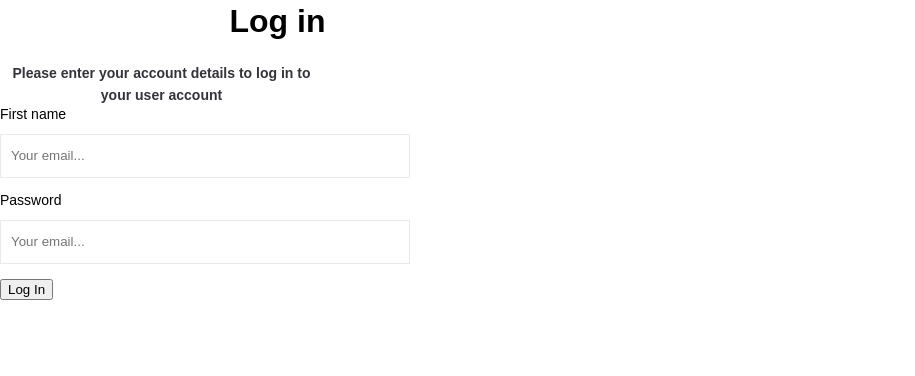
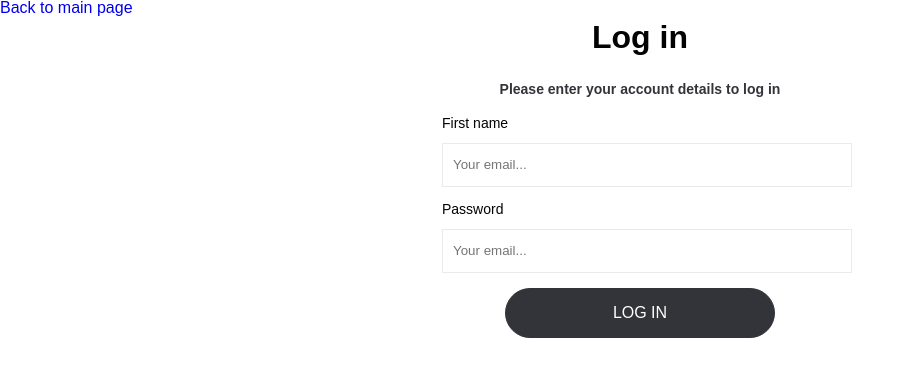
Before and after one commit to Saribeg/E-Commerse-Online-Shop, a React (Create React App) app in the folder client/: page /login in a window 1280 px wide. Shown: the top 376 px of the page, without its empty margins (0-915 px from the left). Built offline with nearby package versions, Linux system fonts and the light colour scheme.

Commit message:
bug fixing

```diff
--- a/client/src/components/TopBlockAuth/LoginForm/FormLogin.js
+++ b/client/src/components/TopBlockAuth/LoginForm/FormLogin.js
@@ -7,12 +7,12 @@ class FormLogin extends Component {
     render(){
         const {handleSubmit} = this.props;
         return (
-            <form onSubmit={handleSubmit}>
+            <form onSubmit={handleSubmit} className='login-menu_form'>
 
                 <div className='login-menu_form-fields'>
                     <p className='login-form-input-title'>First name</p>
                     <Field name="email" component={customRequiredInput}
-                           className='login-field'
+                           className='login-form-input'
                            classError='input-error-message'
                            type="text" placeholder="Your email..."
                            validate={[requiredInput]}
@@ -20,7 +20,7 @@ class FormLogin extends Component {
 
                     <p className='login-form-input-title'>Password</p>
                     <Field name="password" component={customRequiredInput}
-                           className='login-field'
+                           className='login-form-input'
                            classError='input-error-message'
                            type="password" placeholder="Your email..."
                            validate={[requiredInput]}
@@ -28,7 +28,7 @@ class FormLogin extends Component {
                     {/*<p>Forgotten your password?</p>*/}
                 </div>
 
-                <button name='loginSbm' type="submit" className='enter_btn login_btn' label="submit">Log In</button>
+                <button name='loginSbm' type="submit" className='login-form_btn' label="submit">Log In</button>
             </form>
         );
     }
--- a/client/src/components/TopBlockAuth/LoginForm/LoginForm.scss
+++ b/client/src/components/TopBlockAuth/LoginForm/LoginForm.scss
@@ -2,39 +2,32 @@
   display: flex;
   flex-direction: column;
   align-items: center;
-  margin: auto;
+  margin: 0 auto;
   position: absolute;
-  top: 0;
+  top: 20px;
   left: 0;
   // bottom: 0;
   right: 0;
   z-index: 1;
-  width: 615px;
-  height: 606px;
+  width: 500px;
+  //height: 606px;
   font-size: 14px;
   border: 1px solid black;
   background-color: #fff;
   color: #030303;
 
-
-
   &_form {
-    //display: flex;
+    display: flex;
+    flex-direction: column;
+    align-items: center;
     //margin-top: 40px;
 
 
 
     &-fields {
+      display: block;
       width: 396px;
 
-      input {
-        width: 396px;
-        height: 40px;
-        margin: 5px 0 15px 0;
-        padding-left: 10px;
-        border: 1px solid #eaeaea;
-        outline: none;
-      }
     }
 
     //.form-pass_par {
@@ -44,44 +37,14 @@
     //}
   }
 
-  .enter_btn {
-    width: 270px;
-    height: 50px;
-    border-radius: 25px;
-    background-color: #33333a;
-    border: 1px solid #33333a;
-    text-align: center;
-    cursor: pointer;
-    padding-top: 17px;
-    color: #fff;
-    text-transform: uppercase;
-    margin-top: 40px;
-  }
 
-  .registration-area {
-    width: 100%;
-    background-color: rgba(0, 0, 0, 0.08);
-    height: 110px;
-    display: flex;
-    justify-content: center;
-    align-items: center;
-    margin-top: 35px;
-
-    .register_btn {
-      margin-top: 0;
-      background-color: rgba(0, 0, 0, 0.08);
-      color: #33333a;
-    }
-  }
 }
 
 .login-cancel-btn {
   width: 30px;
   height: 30px;
   border-radius: 50%;
-  background:
-          url("https://img.icons8.com/ios/50/000000/delete-sign.png")
-          no-repeat;
+  background: url("https://img.icons8.com/ios/50/000000/delete-sign.png") no-repeat;
   background-position: 7.5px 7px;
   background-size: 15px;
   background-color: rgba(0, 0, 0, 0.08);
@@ -91,25 +54,23 @@
 }
 
 .login-menu_header {
-  width: 555px;
+  //width: 555px;
   font-size: 32px;
   font-weight: bold;
   line-height: 1.34;
-  text-align: center;
+  //text-align: center;
 }
 
 .login-menu_par {
-  width: 323px;
-  height: 44px;
   font-size: 14px;
   font-weight: 600;
   font-style: normal;
   font-stretch: normal;
   line-height: 1.57;
   letter-spacing: normal;
-  text-align: center;
   color: #33333a;
   margin-top: 20px;
+  margin-bottom: 15px;
 }
 
 .login-form-input-title {
@@ -118,8 +79,53 @@
   font-size: 14px;
 }
 
+.login-form-input {
+  width: 396px;
+  height: 40px;
+  margin: 5px 0 15px 0;
+  padding-left: 10px;
+  border: 1px solid #eaeaea;
+  outline: none;
+}
 
+.login-form_btn {
+  display: flex;
+  justify-content: center;
+  align-items: center;
+  width: 270px;
+  height: 50px;
+  border-radius: 25px;
+  background-color: #33333a;
+  border: 1px solid #33333a;
+  cursor: pointer;
+  color: #fff;
+  text-transform: uppercase;
+  font-size: 16px;
+  outline: none;
 
+}
+
+.login-menu_error-msg {
+  color: red;
+  font-size: 16px;
+}
+
+.registration-area {
+  width: 100%;
+  background-color: rgba(0, 0, 0, 0.08);
+  height: 110px;
+  display: flex;
+  justify-content: center;
+  align-items: center;
+  margin-top: 35px;
+
+}
+
+.register_btn {
+  margin-top: 0;
+  background-color: rgba(0, 0, 0, 0.08);
+  color: #33333a;
+}
 
 .d-none {
   display: none;
--- a/client/src/components/TopBlockAuth/LoginForm/index.js
+++ b/client/src/components/TopBlockAuth/LoginForm/index.js
@@ -22,18 +22,14 @@ class LoginForm extends Component {
 
     }
 
-    clickLog = () => {
-        console.log('hi click')
-    }
-
 
     render() {
 
-        let classCheckEmail = (this.props.windowsStatus.invalidLogin) ? null : 'd-none';
+        let classCheckEmail = (this.props.windowsStatus.invalidLogin) ? 'login-menu_error-msg' : 'd-none';
 
         return (
             <Fragment>
-                <div className='login-menu' onClick={this.clickLog}>
+                <div className='login-menu'>
                     <div data-btn="btn-login-up-close" className="login-cancel-btn"  />
                     <h2 className='login-menu_header'>Log in</h2>
                     <p className='login-menu_par'>Please enter your account details to log in</p>
@@ -45,7 +41,7 @@ class LoginForm extends Component {
                     <FormLogin onSubmit={this.handleSubmit}/>
 
                     <div className='registration-area'>
-                        <div id='header-from-login-to-reg' data-btn="btn-login-down-close" className='enter_btn register_btn'>Register Here
+                        <div id='header-from-login-to-reg' data-btn="btn-login-down-close" className='login-form_btn register_btn'>Register Here
                         </div>
                     </div>
                 </div>
--- a/client/src/components/TopBlockAuth/RedirectLogin/RedirectLogin.scss
+++ b/client/src/components/TopBlockAuth/RedirectLogin/RedirectLogin.scss
@@ -0,0 +1,25 @@
+.redirect-login {
+  display: flex;
+  flex-direction: column;
+  align-items: center;
+  margin: 0 auto;
+  // bottom: 0;
+  width: 500px;
+  //height: 606px;
+  font-size: 14px;
+  background-color: #fff;
+  color: #030303;
+
+  &_form {
+    display: flex;
+    flex-direction: column;
+    align-items: center;
+    //margin-top: 40px;
+
+    &-fields {
+      display: block;
+      width: 396px;
+
+    }
+  }
+}
--- a/client/src/components/TopBlockAuth/RedirectLogin/index.js
+++ b/client/src/components/TopBlockAuth/RedirectLogin/index.js
@@ -1,6 +1,7 @@
 import React, {Component, Fragment} from 'react';
 import {connect} from "react-redux";
-import { withRouter } from "react-router-dom";
+import {NavLink} from "react-router-dom";
+import {withRouter} from "react-router-dom";
 import FormLogin from '../LoginForm/FormLogin'
 
 import './RedirectLogin.scss';
@@ -28,9 +29,15 @@ class RedirectLogin extends Component {
 
         return (
             <Fragment>
+                <NavLink
+                    to="/"
+                    // onClick={() => this.props.goToProfile(this.props.history)}
+                >
+                    Back to main page
+                </NavLink>
                 <div className='redirect-login'>
                     <h2 className='login-menu_header'>Log in</h2>
-                    <p className='login-menu_par'>Please enter your account details to log in to your user account</p>
+                    <p className='login-menu_par'>Please enter your account details to log in</p>
 
 
                     <div className={classCheckEmail}>
--- a/client/src/components/TopBlockAuth/RegistrationForm/index.js
+++ b/client/src/components/TopBlockAuth/RegistrationForm/index.js
@@ -34,14 +34,14 @@ class RegistrationForm extends Component {
         let classExistEmail = (this.props.windowsStatus.existEmail) ? null : 'd-none';
 
         return (
-            <div className="registration">
-                <div data-btn="btn-reg-up-close" className="cancel-btn"></div>
-                <h2 className='registration-header'>Registration</h2>
+            <div className='login-menu'>
+                <div data-btn="btn-reg-up-close" className="login-cancel-btn" />
+                <h2 className='login-menu_header'>Registration</h2>
                 <FormRegistration onSubmit={this.handleSubmit}/>
 
 
-                <div className='login-area'>
-                    <div data-btn="btn-reg-down-close" className='login_btn' >Login Here</div>
+                <div className='registration-area'>
+                    <div data-btn="btn-reg-down-close" className='login-form_btn register_btn' >Login Here</div>
                 </div>
             </div>
         );
```
Also changed, not shown: client/src/components/TopBlockAuth/RegistrationForm/FormRegistration.js (+18 -26 lines).
